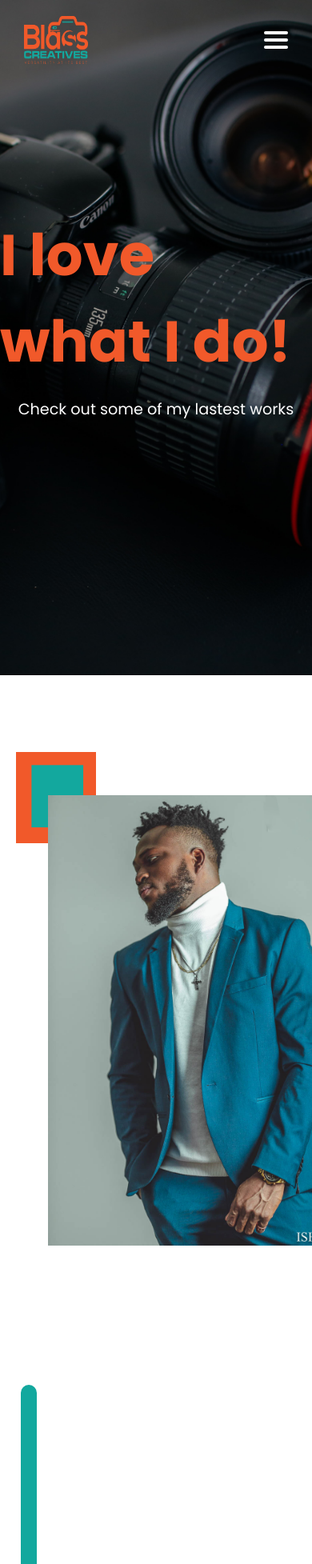
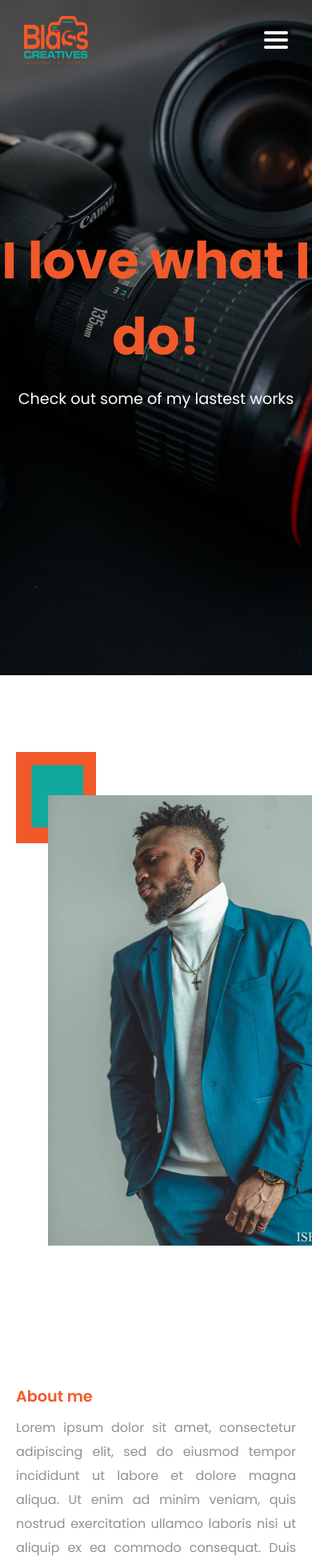
Before and after one commit to kwameaj67/blass_creatives, a React (Create React App) app: page / in a window 390 px wide. Shown: the top 1955 px of the page at 80% size. Built offline with nearby package versions, Linux system fonts and the light colour scheme.

Commit message:
fix responsiveness

```diff
--- a/src/AppResponsive.css
+++ b/src/AppResponsive.css
@@ -1,4 +1,8 @@
 @media screen and (max-width:769px){
+    .main-area{
+        width: 100%;
+        height: 100vh;
+    }
     .nav-menu{
         opacity: 0;
         bottom:200px;
@@ -48,11 +52,27 @@
       #mobile-menu.is-active .bar:nth-child(3){
         transform: translateY(-8px) rotate(-45deg);
       }
+      .intro-header{
+          text-align: center;
+      }
       .intro-header h1{
         color: var(--orange);
-        font-size: 4.5rem;
+        font-size: 4rem;
         font-weight: 700;
         letter-spacing: 2%;
       }
+      .about-area{
+          text-align: center;
+      }
+      .about-area .separator{
+          display: none;
+      }
 
 }
+
+/* hide separtor */
+@media screen and (max-width:1148px){
+    .about-area .separator{
+        display: none;
+    }
+}
```
